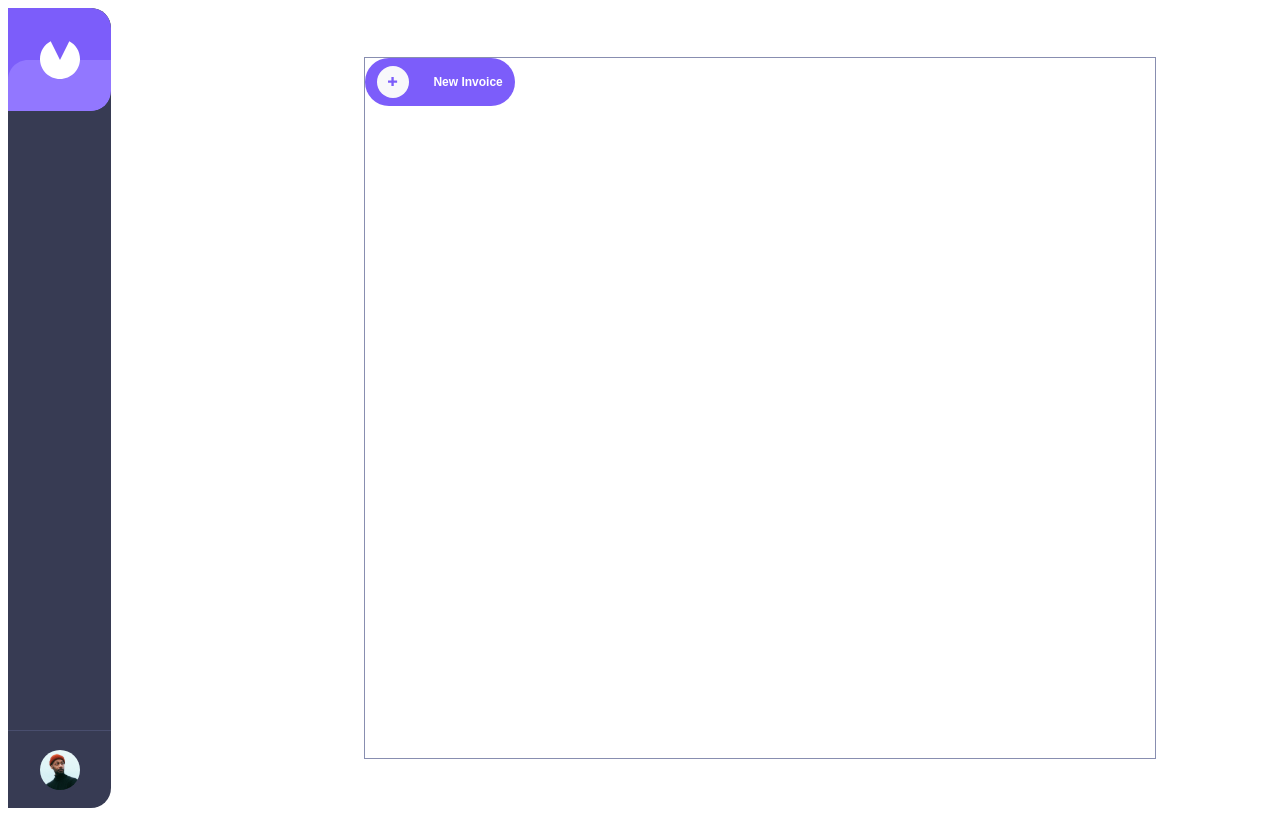
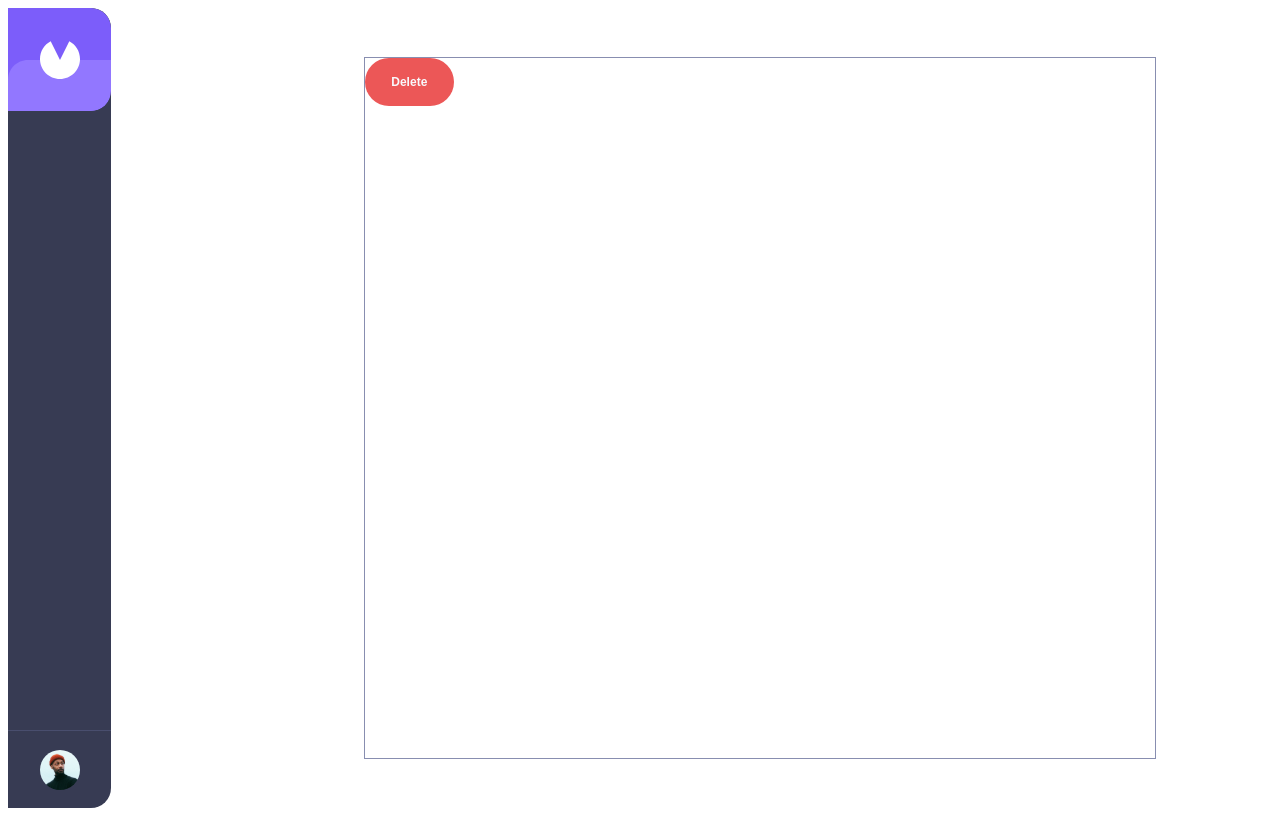
Before and after one commit to Nicocurtis16/FRONTEND-SPECIALIZATION-LABS, an Angular app in the folder Invoice-App/: page / in a window 1280 px wide. Built offline with nearby package versions, Linux system fonts and the light colour scheme.

Commit message:
the delete button set

```diff
--- a/Invoice-App/src/app/features/button/button.component.css
+++ b/Invoice-App/src/app/features/button/button.component.css
@@ -116,11 +116,13 @@
     }
 
     &.delete {
-      background-color: #f44336;
-      color: white;
+      background-color: var(--error-color);
+      color: var(--light-BG);
+      height: 48px;
+      width: 89px;
 
       &:hover {
-        background-color:#f44336;
+        background-color:#FF9797;
       }
     }
 
--- a/Invoice-App/src/app/features/layout/layout.component.html
+++ b/Invoice-App/src/app/features/layout/layout.component.html
@@ -2,8 +2,8 @@
   <div class="layoutLeftPanel"><app-sidebar></app-sidebar></div>
 
   <div class="layoutContent">
-    <app-button variant="new-invoice">New Invoice</app-button>
-<!--    <app-button variant="delete">Delete</app-button>-->
+<!--    <app-button variant="new-invoice">New Invoice</app-button>-->
+    <app-button variant="delete">Delete</app-button>
 <!--    <app-button variant="edit">Edit</app-button>-->
 <!--    <app-button variant="marked-as-paid">Marked as Paid</app-button>-->
 <!--    <app-button variant="save-as-draft">Save as Draft</app-button>-->
```
